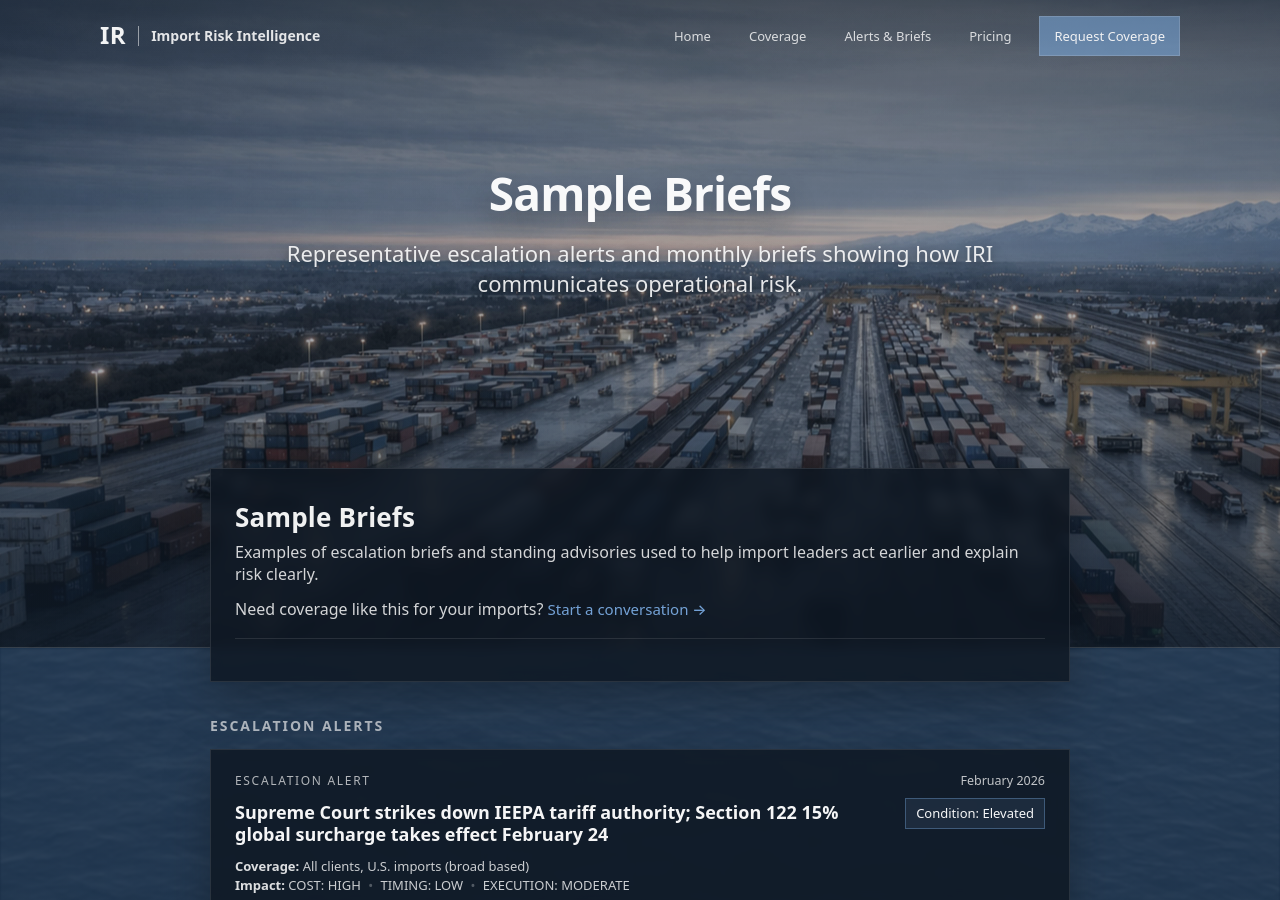
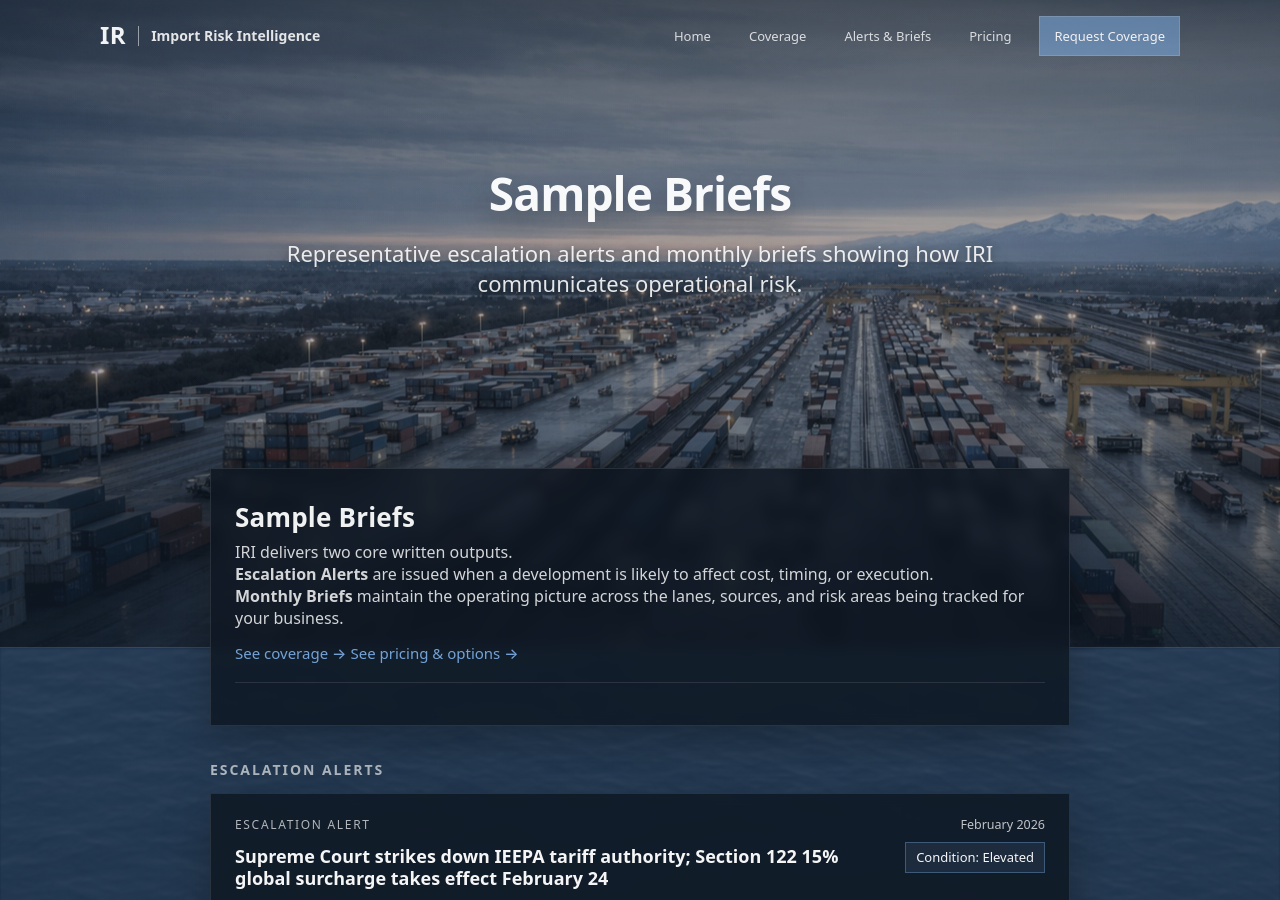
Before and after one commit to importrisk/import-risk-intelligence-site, a Jekyll site: the page built from briefs.html, in a window 1280 px wide and 900 px high. Built offline with Jekyll 4.4.1, drawn with Linux system fonts in a browser that asks for light colours.

Commit message:
Update briefs.html

```diff
--- a/briefs.html
+++ b/briefs.html
@@ -30,12 +30,22 @@ description: Representative escalation alerts and standing advisories showing co
         <section class="brief-intro-card">
           <header class="brief-card-head">
   <h2>Sample Briefs</h2>
+
   <p class="muted">
-              Examples of escalation briefs and standing advisories used to help import leaders act earlier and explain risk clearly.
+    IRI delivers two core written outputs.
   </p>
+
   <p class="muted">
-              Need coverage like this for your imports?
-              <a class="inline-learn-more" href="./contact.html">Start a conversation →</a>
+    <strong>Escalation Alerts</strong> are issued when a development is likely to affect cost, timing, or execution.
+  </p>
+
+  <p class="muted">
+    <strong>Monthly Briefs</strong> maintain the operating picture across the lanes, sources, and risk areas being tracked for your business.
+  </p>
+
+  <p class="muted">
+    <a class="inline-learn-more" href="./coverage.html">See coverage →</a>
+    <a class="inline-learn-more brief-link-inline" href="./pricing.html">See pricing & options →</a>
   </p>
 </header>
         </section>
```
Lines whose indentation alone changed are shown as unchanged.
